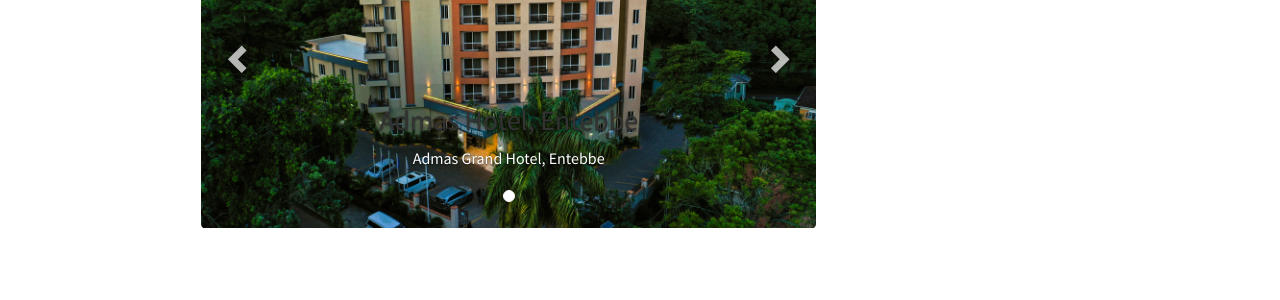
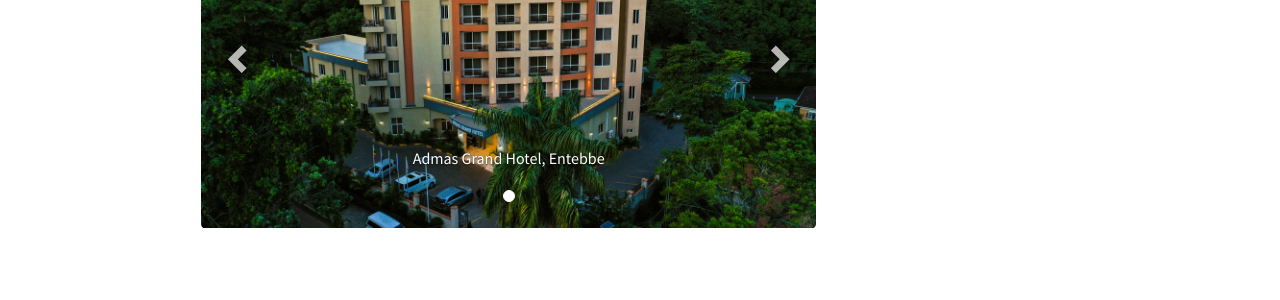
Before and after one commit to Digital-One-Health/digital-one-health.github.io, a Jekyll site: the page built from _pages/doh-workshop.md, in a window 1280 px wide and 900 px high, scrolled down 500 px. Shown: the part 158-458 px from the top of the window. Built offline with Jekyll 4.4.1, drawn with Linux system fonts in a browser that asks for light colours; nearby versions of some CDN libraries; comment, search, counter and statistics services are not loaded.

Commit message:
removed Admas hotel photo title

```diff
--- a/_pages/doh-workshop.md
+++ b/_pages/doh-workshop.md
@@ -37,7 +37,7 @@
         <img src="{{ site.url }}{{ site.baseurl }}/images/slider7001400/AdmasHotelEntebbe.jpeg" alt="Slide 1" />
         <!-- Caption -->
         <div class="carousel-caption">
-            <h3>Admas Hotel, Entebbe</h3>
+            <h3></h3>
             <p>Admas Grand Hotel, Entebbe</p>
         </div>
     </div>
```
Also changed, not shown: 1 other file.
